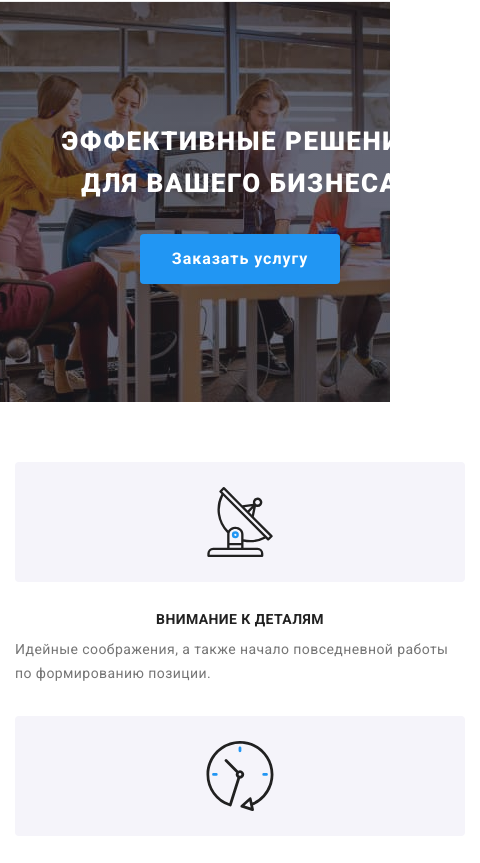
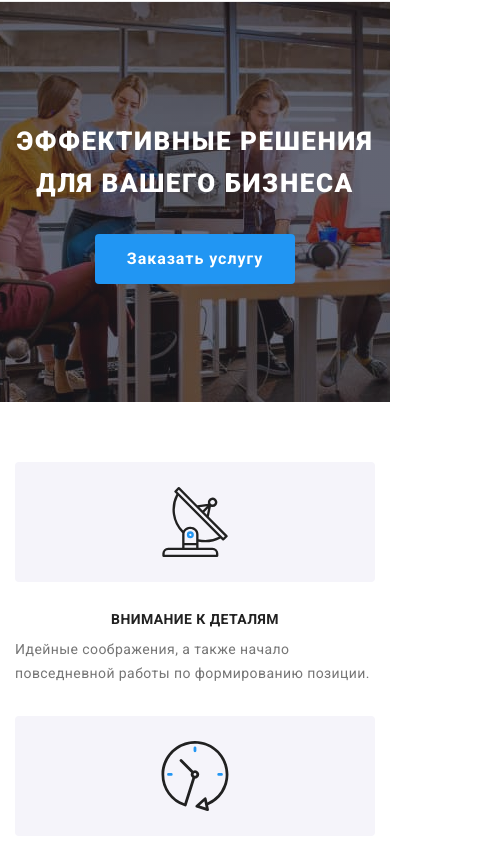
Before and after one commit to Sviat24/goit-markup-hw-08, a plain HTML site: page index.html in a window 390 px wide. Shown: the part 59-922 px from the top of the page, 480 px wide, since content can reach past the window. Drawn offline with nearby package versions, Linux system fonts and the light colour scheme.

Commit message:
возврат

```diff
--- a/sass/base/_container.scss
+++ b/sass/base/_container.scss
@@ -4,9 +4,8 @@
   padding-left: 15px;
   padding-right: 15px;
 
-  @media screen and (max-width: 767px) {
+  @media screen and (min-width: 480px) {
     width: 480px;
-    margin: 0 auto;
   }
 
   @media screen and (min-width: 768px) {
```
Also changed, not shown: css/main.css, css/main.min.css, 2 other files.
